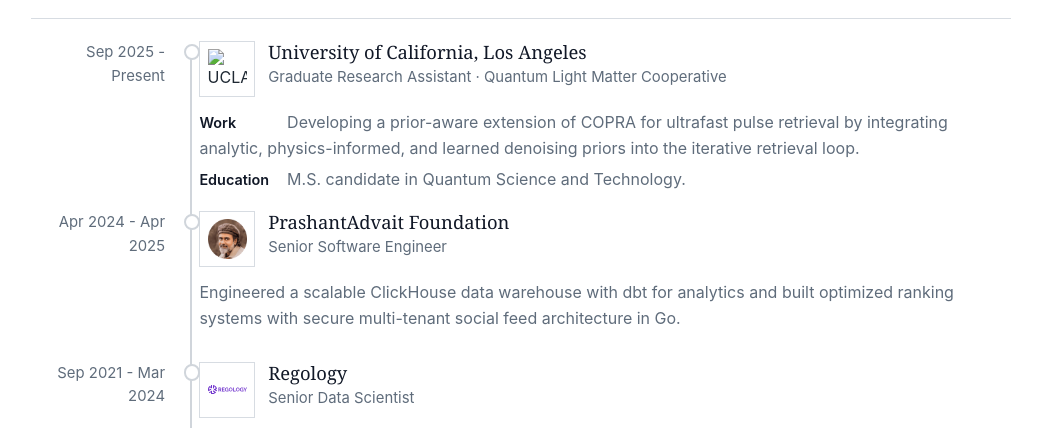
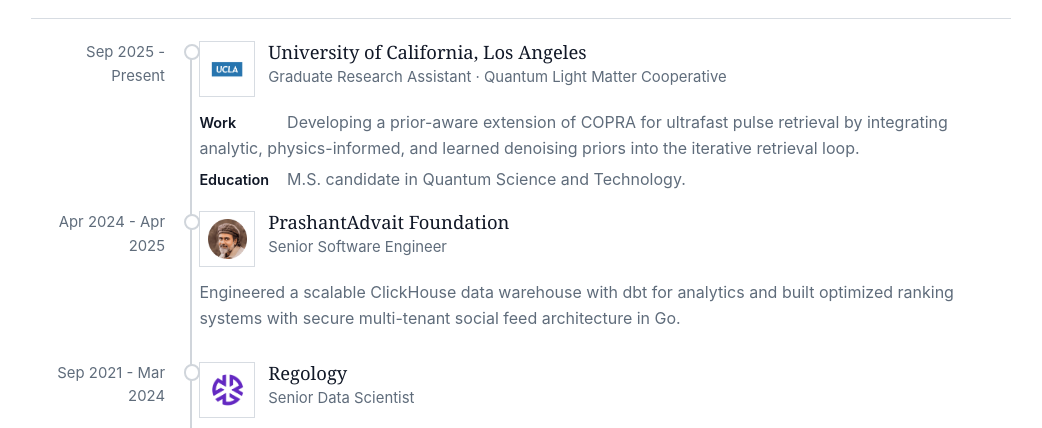
Before and after one commit to atalnarayan/atalnarayan.github.io, a plain HTML site: page index.html in a window 1280 px wide. Shown: the part 682-1110 px from the top of the page, without its empty margins (119-1161 px from the left). Drawn offline with Linux system fonts and the light colour scheme.

Commit message:
modified logos

```diff
--- a/index.html
+++ b/index.html
@@ -89,7 +89,7 @@
           <div class="timeline-body">
             <div class="timeline-heading">
               <div class="timeline-logo">
-                <img src="images/history/ucla.svg" alt="UCLA logo" />
+                <img src="images/history/ucla_logo.png" alt="UCLA logo" />
               </div>
               <div>
                 <h3>University of California, Los Angeles</h3>
@@ -127,7 +127,7 @@
           <div class="timeline-body">
             <div class="timeline-heading">
               <div class="timeline-logo">
-                <img src="images/history/regology.svg" alt="Regology logo" />
+                <img src="images/history/regology.avif" alt="Regology logo" />
               </div>
               <div>
                 <h3>Regology</h3>
```
Also changed, not shown: images/history/regology.avif (added), images/history/ucla-campus-logo.jpg (added), images/history/ucla_logo.png (added).
